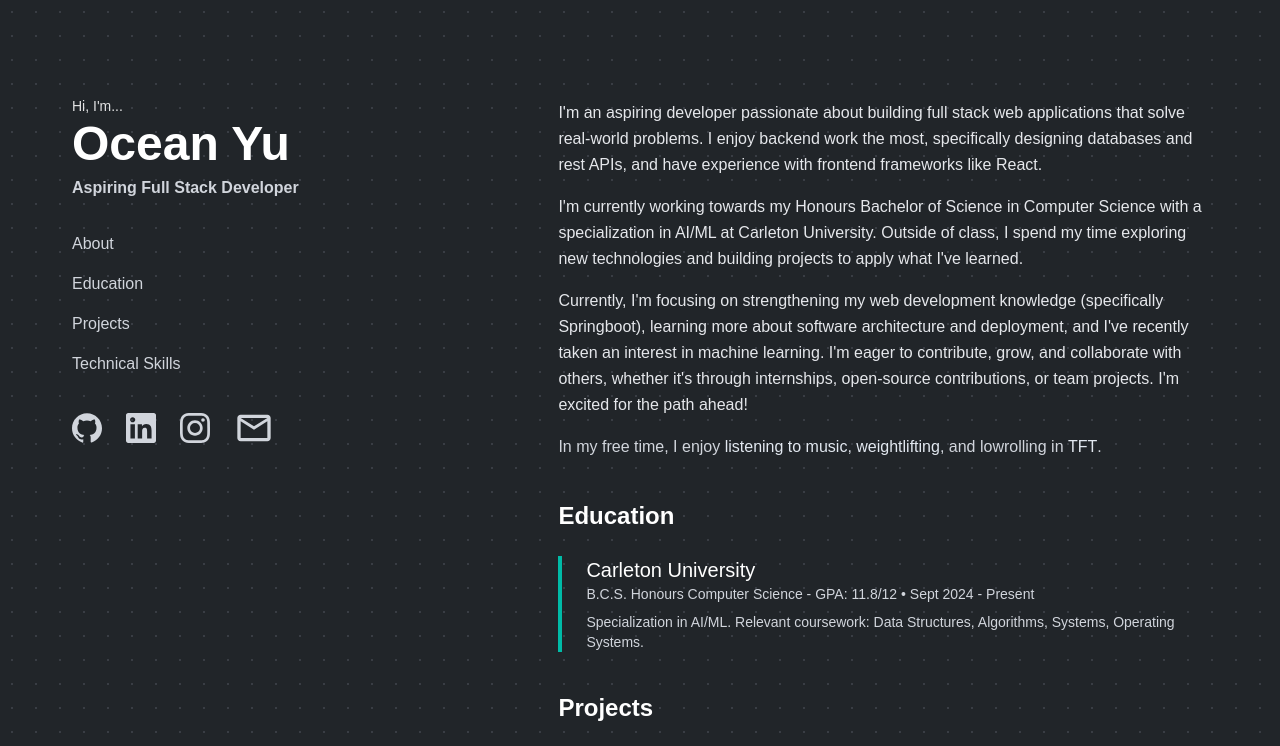
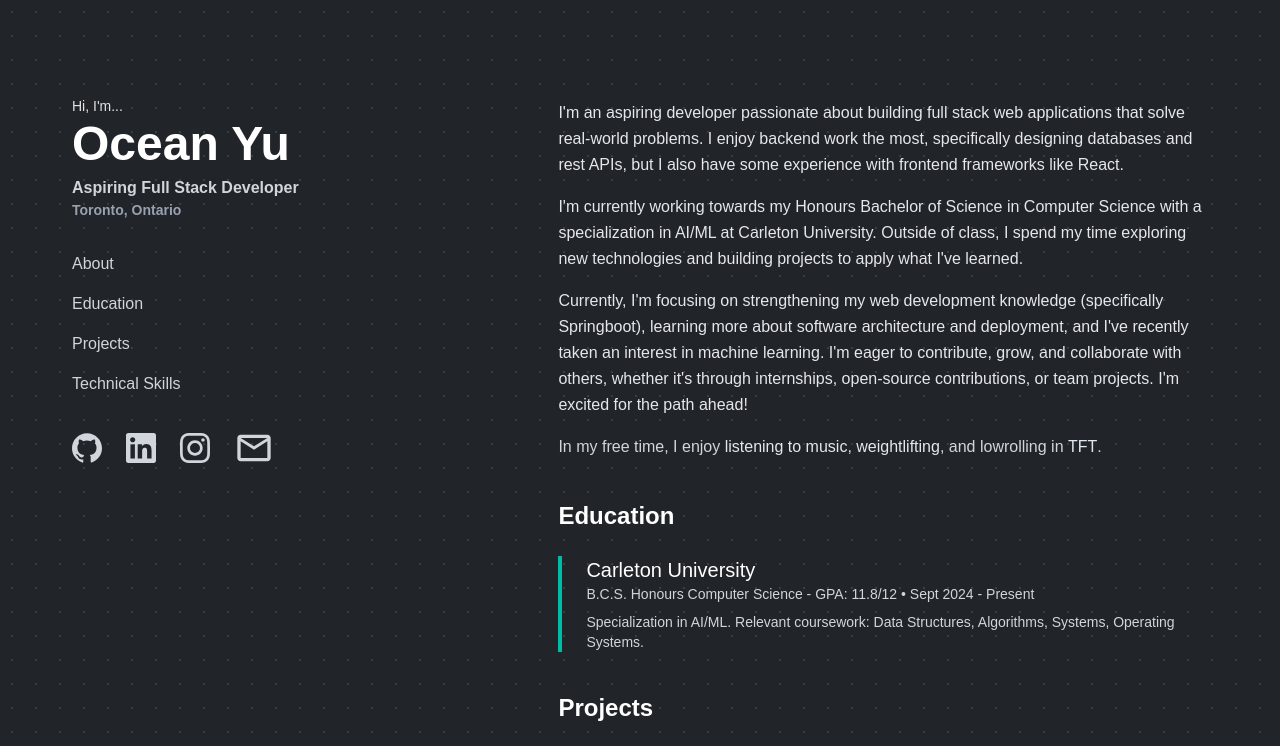
Before and after one commit to oceanyu1/portfoliowebsitev2, a React (Vite) app: page / in a window 1280 px wide. Shown: the top 746 px of the page. Built offline with nearby package versions, Linux system fonts and the light colour scheme; a web font is replaced by a local one.

Commit message:
Add address to left div

```diff
--- a/src/App.tsx
+++ b/src/App.tsx
@@ -13,6 +13,7 @@ function App() {
           <p className='text-sm mb-1'>Hi, I'm...</p>
           <h1 className="text-5xl font-bold text-white mb-2">Ocean Yu</h1>
           <p className="text-gray-300 text-base font-bold">Aspiring Full Stack Developer</p>
+          <p className="text-gray-400 text-sm font-bold">Toronto, Ontario</p>
         </div>
         <nav className="space-y-4 text-left">
           <a href="#about" className="block text-gray-300 hover:text-white">About</a>
@@ -49,7 +50,7 @@ function App() {
         <section id="about" className='text-white text-left mb-10'>
           <p className='text-gray-200 leading-relaxed mb-4'>
             I'm an aspiring developer passionate about building full stack web applications that solve real-world problems. I enjoy backend work the most,
-            specifically designing databases and rest APIs, and have experience with frontend frameworks like React.
+            specifically designing databases and rest APIs, but I also have some experience with frontend frameworks like React.
           </p>
           <p className='text-gray-200 leading-relaxed mb-4'>
             I'm currently working towards my Honours Bachelor of Science in Computer Science with a specialization in AI/ML at Carleton University.
```
